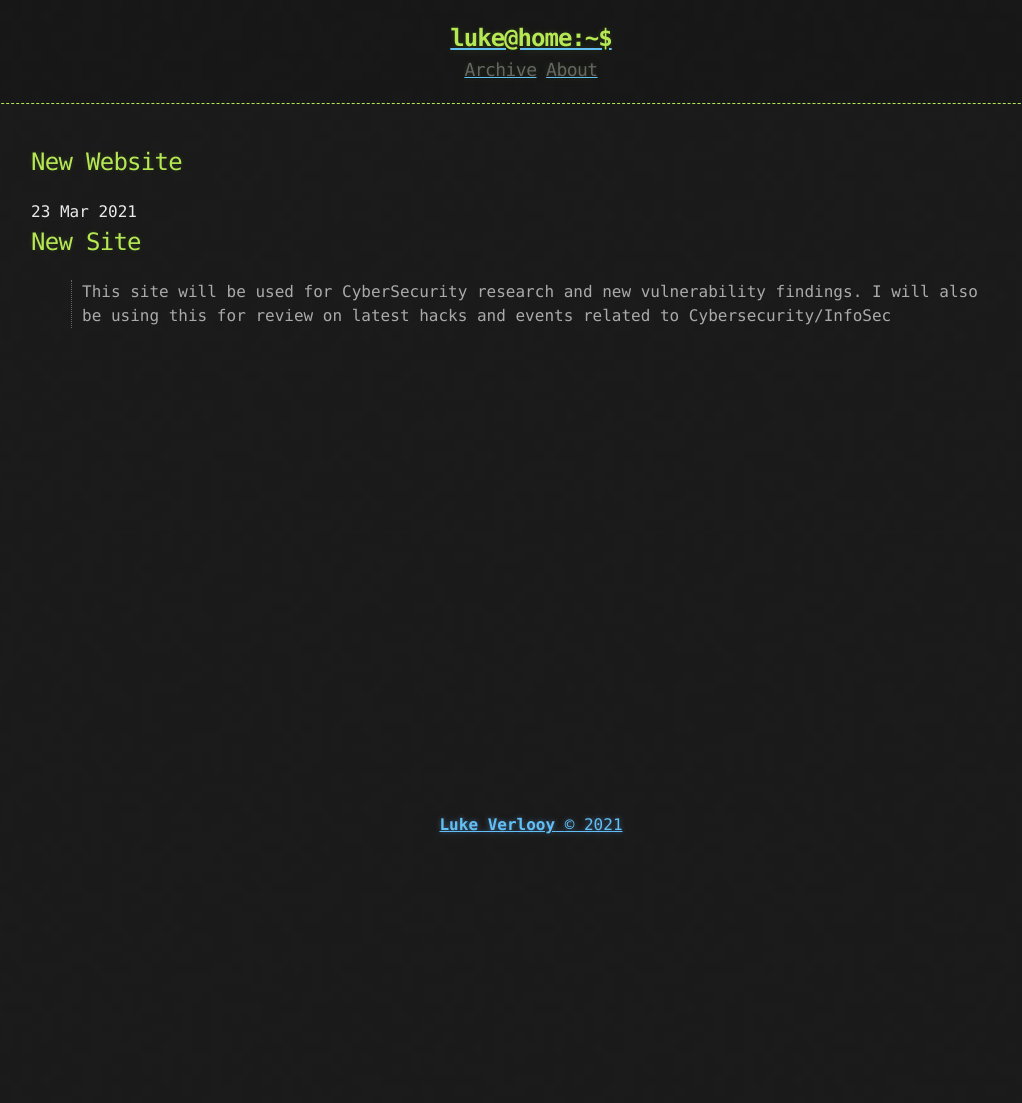
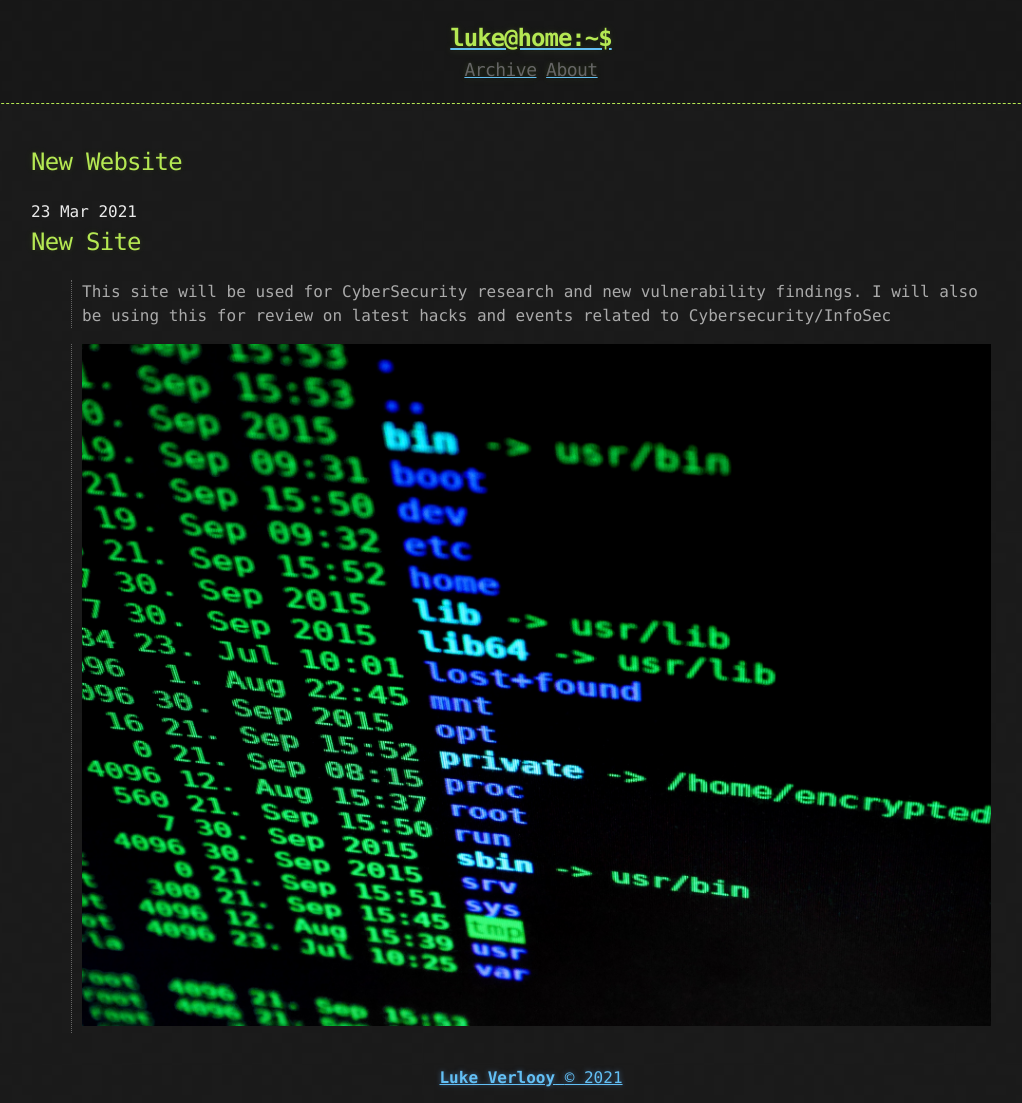
Before and after one commit to verlooy/verlooy.github.io, a Jekyll site: the page built from _posts/2021-03-23-blog1.md, in a window 1280 px wide. Shown: the whole page, without its empty margins (109-1131 px from the left). Built offline with Jekyll 4.4.1, drawn with Linux system fonts in a browser that asks for light colours; before the commit the page ends 900 px from its top, so only the background shows below that.

Commit message:
added picture

```diff
--- a/_posts/2021-03-23-blog1.md
+++ b/_posts/2021-03-23-blog1.md
@@ -8,3 +8,5 @@ published: true
 > This site will be used for CyberSecurity research and new vulnerability findings.
 > I will also be using this for review on latest hacks and events
 > related to Cybersecurity/InfoSec
+
+> ![](/assets/hack.jpg)
```
